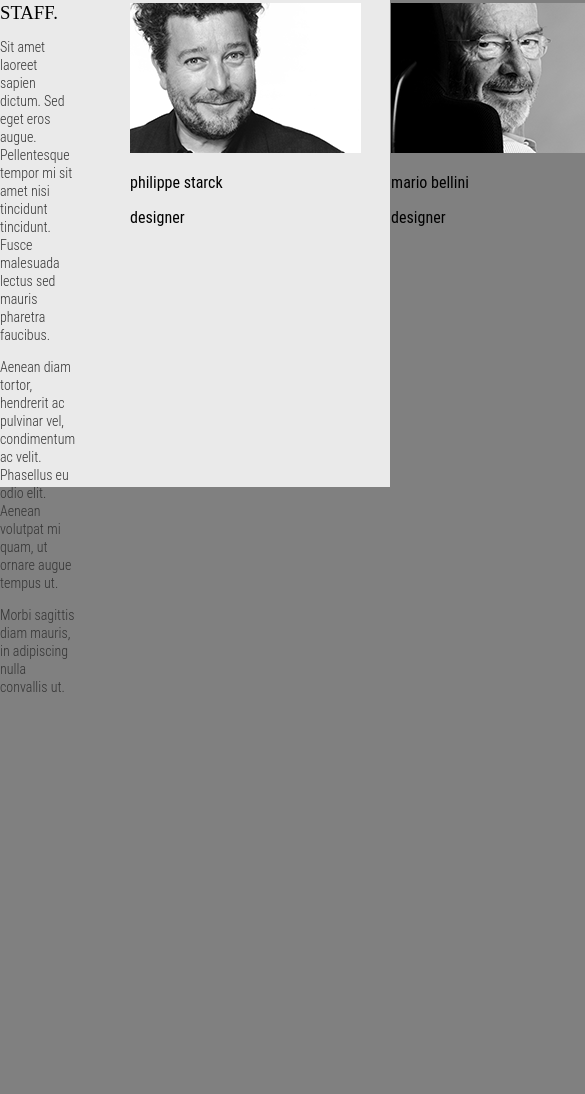
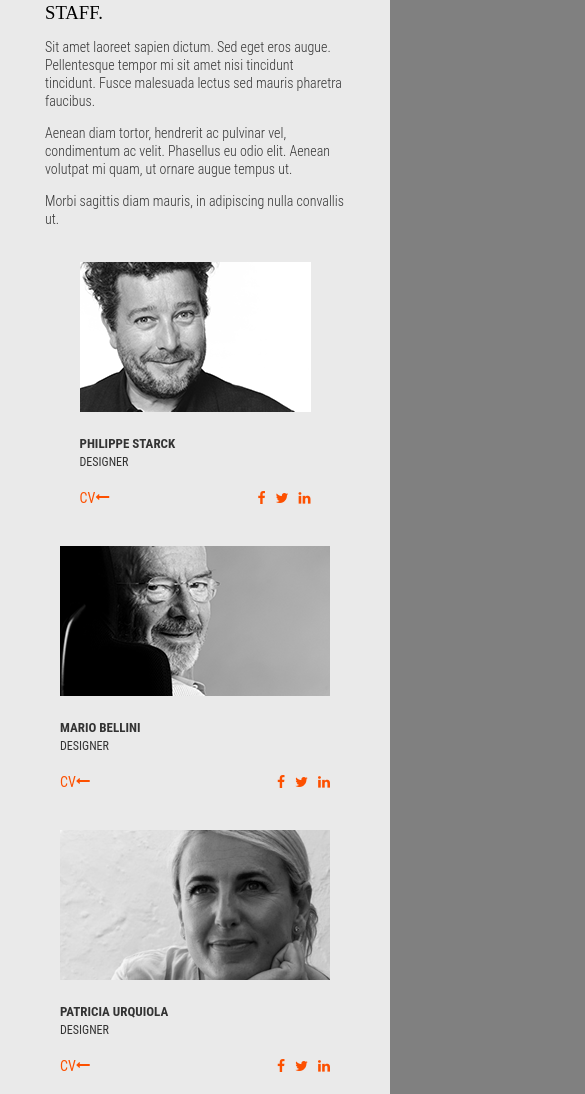
Before and after one commit to nezlayaya/design, a website: page design/index.html in a window 390 px wide. Shown: the part 3613-4707 px from the top of the page, 585 px wide, since content can reach past the window. Before the commit the page ends 4323 px from the top, so only its background shows below. Drawn offline with nearby package versions, Linux system fonts and the light colour scheme.

Commit message:
responsive

```diff
--- a/design/index.html
+++ b/design/index.html
@@ -285,7 +285,7 @@
                 </div>
             </div>
         </div>
-        <div class="element-item stuff max-height">
+        <div class="element-item stuff">
             <div class="wrapper">
                 <div class="stuff-content">
                     <h3>STAFF.</h3>
@@ -300,6 +300,16 @@
                             <p>philippe starck</p>
                             <span>designer</span>
                         </div>
+                        <div class="more">
+                            <div class="cv">
+                                <p>CV</p> <i class="fa fa-long-arrow-left" aria-hidden="true"></i>
+                            </div>
+                            <div class="social">
+                                <a href="#"><i class="fa fa-facebook" aria-hidden="true"></i></a>
+                                <a href="#"><i class="fa fa-twitter" aria-hidden="true"></i></a>
+                                <a href="#"><i class="fa fa-linkedin" aria-hidden="true"></i></a>
+                            </div>
+                        </div>
                     </li>
                     <li>
                         <img src="dist/img/img.png" alt="men">
@@ -307,12 +317,32 @@
                             <p>mario bellini</p>
                             <span>designer</span>
                         </div>
+                        <div class="more">
+                            <div class="cv">
+                                <p>CV</p> <i class="fa fa-long-arrow-left" aria-hidden="true"></i>
+                            </div>
+                            <div class="social">
+                                <a href="#"><i class="fa fa-facebook" aria-hidden="true"></i></a>
+                                <a href="#"><i class="fa fa-twitter" aria-hidden="true"></i></a>
+                                <a href="#"><i class="fa fa-linkedin" aria-hidden="true"></i></a>
+                            </div>
+                        </div>
                     </li>
                     <li>
                         <img src="dist/img/img.wom.png" alt="men">
                         <div class="who-is">
                             <p>patricia urquiola</p>
                             <span>designer</span>
+                        </div>
+                        <div class="more">
+                            <div class="cv">
+                                <p>CV</p> <i class="fa fa-long-arrow-left" aria-hidden="true"></i>
+                            </div>
+                            <div class="social">
+                                <a href="#"><i class="fa fa-facebook" aria-hidden="true"></i></a>
+                                <a href="#"><i class="fa fa-twitter" aria-hidden="true"></i></a>
+                                <a href="#"><i class="fa fa-linkedin" aria-hidden="true"></i></a>
+                            </div>
                         </div>
                     </li>
                 </ul>
--- a/design/style.scss
+++ b/design/style.scss
@@ -228,7 +228,74 @@
       display: flex;
       li{
         margin: 0 15px;
+        .who-is{
+          margin: 20px 0;
+          p{
+            margin: 0;
+            color: #333333;
+            font-size: 13px;
+            font-weight: 700;
+            line-height: 16px;
+            text-transform: uppercase;
+          }
+          span{
+            color: #333333;
+            font-size: 12px;
+            font-weight: 400;
+            line-height: 16px;
+            text-transform: uppercase;
+          }
+        }
+        .more{
+          display: flex;
+          justify-content: space-between;
+        }
+      }
+      .cv{
+        p{
+          margin: 0;
+        }
+        display: inline-flex;
+        color: #fd5000;
+        font-family: "Roboto Condensed";
+        font-size: 14px;
+        font-weight: 400;
+        line-height: 16px;
+        text-transform: uppercase;
+      }
+      .social{
+        display: inline-flex;
+        a{
+          color: #fd5000;
+          font-size: 14px;
+          font-weight: 400;
+          line-height: 16px;
+          text-transform: uppercase;
+          padding: 0 0 0 10px;
+        }
       }
     }
   }
 }
+@media screen and (max-width: 1130px){
+  .stuff .wrapper{
+    display: flex;
+    flex-wrap: wrap;
+  }
+  .stuff .wrapper .stuff-content{
+    margin: 0 auto;
+  }
+  .stuff .wrapper ul.staff-img-item{
+    margin: 0 auto;
+  }
+}
+@media screen and (max-width: 920px){
+  .stuff .wrapper ul.staff-img-item{
+    display: flex;
+    flex-wrap: wrap;
+    padding: 0;
+    li{
+      margin: 20px auto;
+    }
+  }
+}
```
Also changed, not shown: design/dist/all.css, design/dist/style.css.
